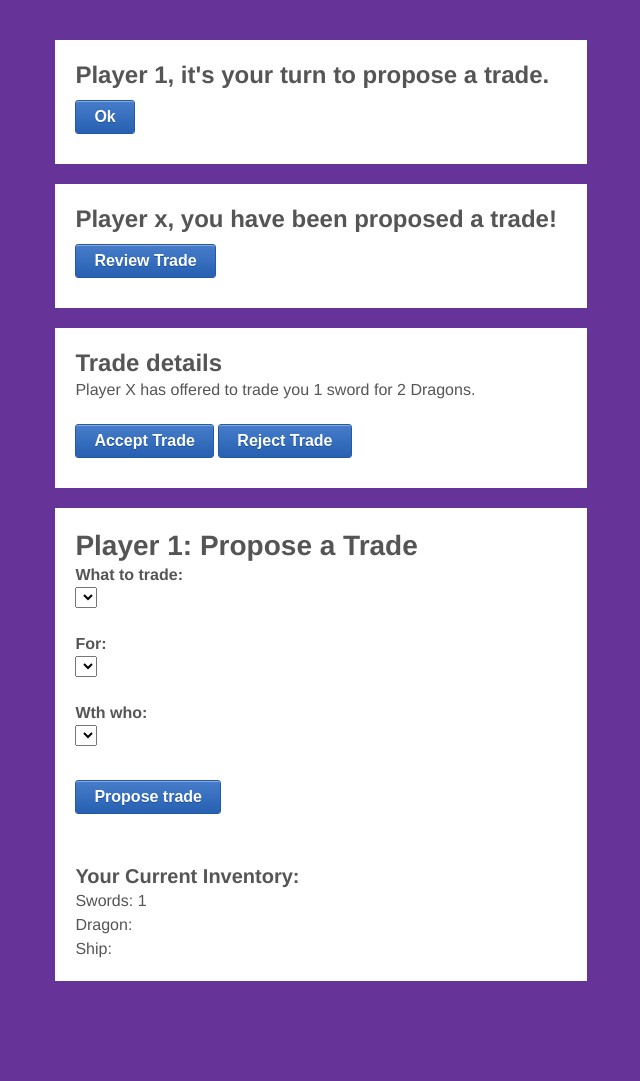
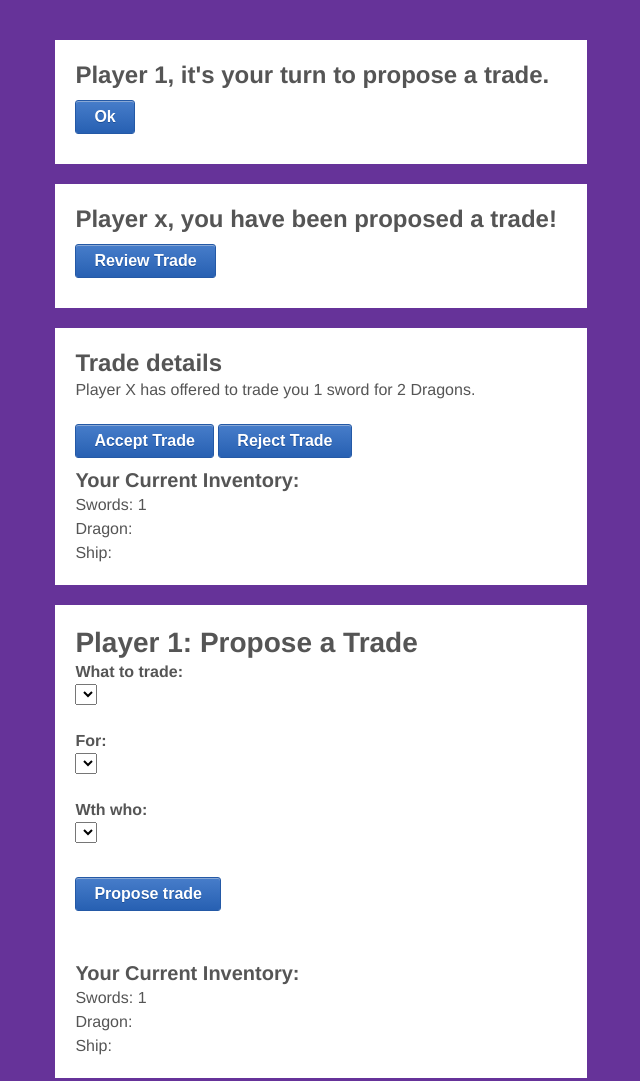
Before and after one commit to 18F/GoT, a plain HTML site: page index.html in a window 1280 px wide. Shown: the whole page, without its empty margins (319-959 px from the left). Before the commit the page ends 1009 px from the top, so only its background shows below. Drawn offline with Linux system fonts and the light colour scheme.

Commit message:
updating review view

```diff
--- a/index.html
+++ b/index.html
@@ -34,6 +34,15 @@
     <p><span id="trade_from">Player X</span> has offered to trade you <span id="giving_items" class="trade_detail">1 sword</span> for <span id="receiving_items" class="trade_detail">2 Dragons</span>.</p>
     <button id="accept_trade">Accept Trade</button>
     <button id="accept_trade">Reject Trade</button>
+
+    <div id="trade_reviewer_inventory">
+    <h5>Your Current Inventory:</h5>
+    <ul>
+      <li>Swords: <span id="sword_count">1</span></li>
+      <li>Dragon: <span id="dragon_count"></span></li>
+      <li>Ship: <span id="ship_count"></span></li>
+    </ul>
+    </div>
   </div>
 
   <div id="propose_a_trade">
```
